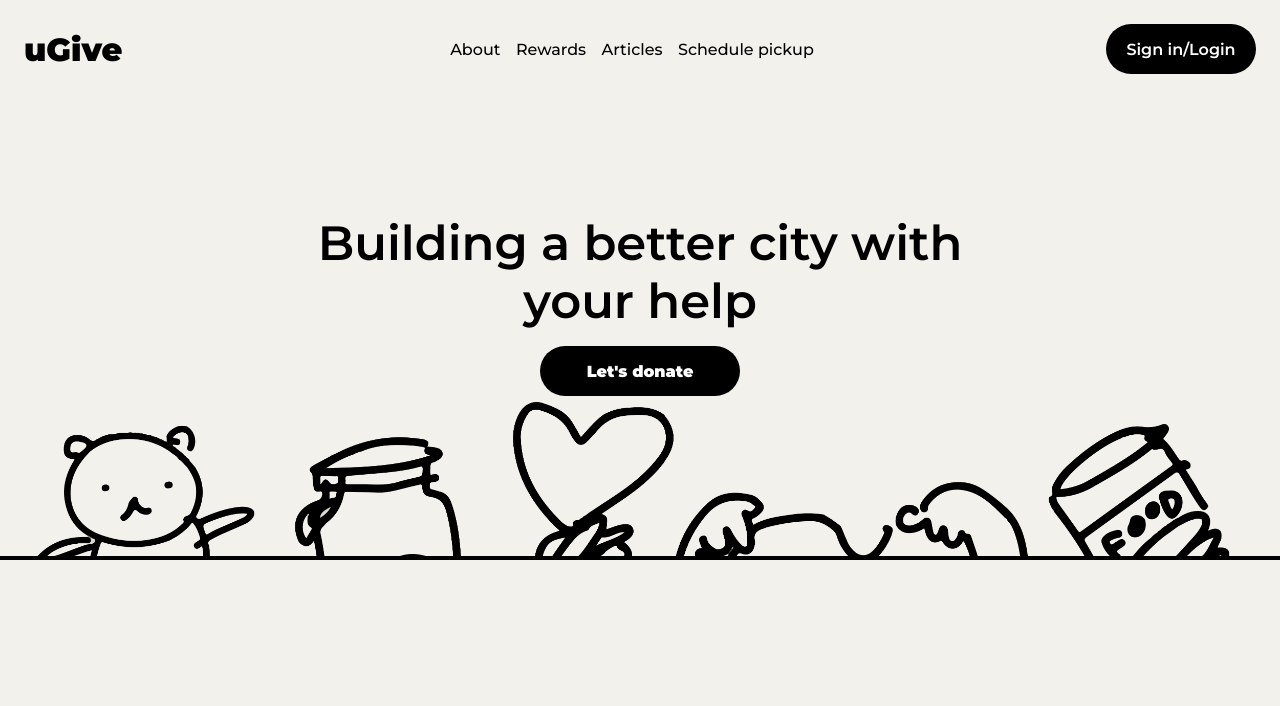
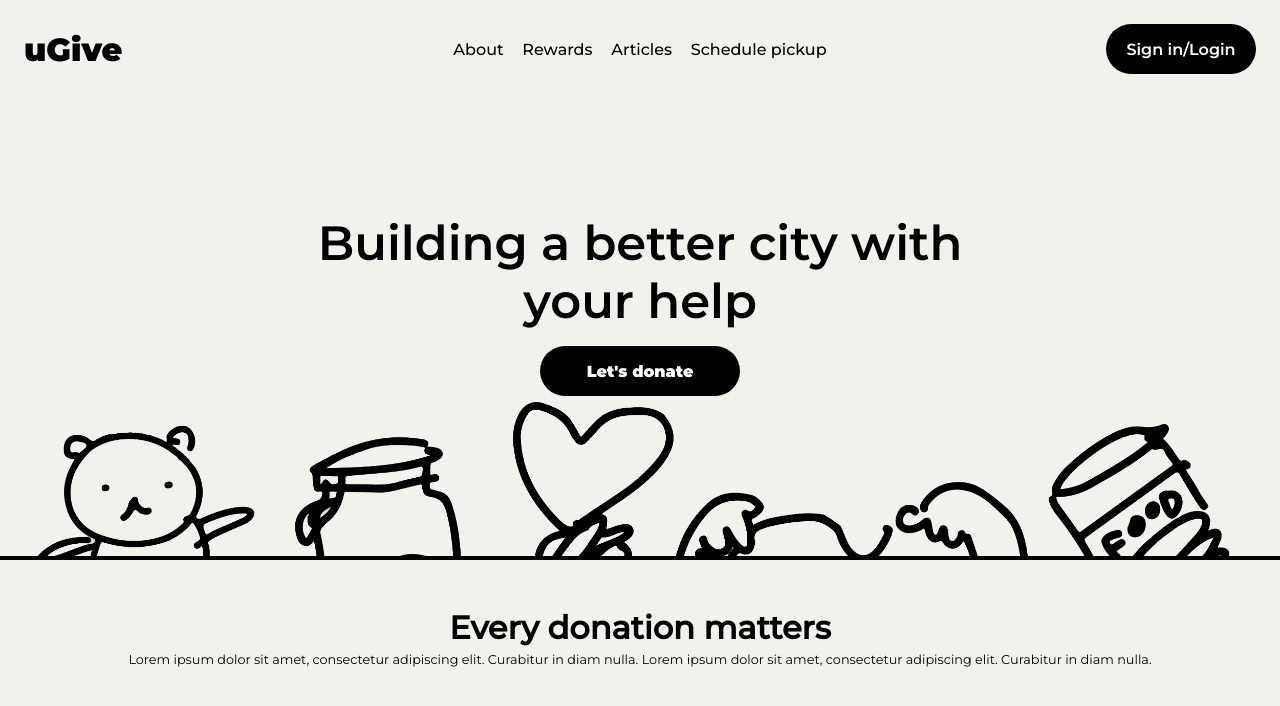
Before and after one commit to mcgoobie/Agile_Coursework2, a website: page views/index.html in a window 1280 px wide. Drawn offline with Linux system fonts and the light colour scheme.

Commit message:
_HomePage_DonationSec

```diff
--- a/public/css/style.scss
+++ b/public/css/style.scss
@@ -60,7 +60,6 @@ a {
     display: grid;
     justify-content: end;
     align-content: center;
-    padding-right: 1rem;
     width: 100%;
     .menu {
       width: 100%;
@@ -150,6 +149,7 @@ a {
   background-position-y: 7rem;
   background-repeat: no-repeat;
   position: relative;
+  margin-bottom: 3rem;
   &::after {
     content: "";
     position: absolute;
@@ -205,3 +205,31 @@ a {
     }
   }
 }
+
+// DONATION MATTERS SECTION
+.donationSection {
+  width: 100vw;
+  height: 400px;
+  &_desc {
+    text-align: center;
+    h1 {
+      font-family: "M-Medium";
+      font-size: 1.5rem;
+      text-align: center;
+      padding-bottom: 0.3rem;
+    }
+    p {
+      font-family: "M-Regular";
+      font-size: 0.8rem;
+    }
+  }
+
+  // Media queries
+  @include tablet-portrait {
+    &_desc {
+      h1 {
+        font-size: 2rem;
+      }
+    }
+  }
+}
--- a/views/index.html
+++ b/views/index.html
@@ -36,6 +36,7 @@
       </ul>
     </header>
     <!-- END OF HEADER -->
+
     <!-- HERO SECTION -->
     <section class="heroSection">
       <div class="heroSection_inner">
@@ -44,5 +45,18 @@
       </div>
     </section>
     <!-- END OF HERO SECTION -->
+
+    <!-- DONATION MATTERS SECTION -->
+    <section class="donationSection">
+      <div class="donationSection_desc">
+        <h1>Every donation matters</h1>
+        <p>
+          Lorem ipsum dolor sit amet, consectetur adipiscing elit. Curabitur in
+          diam nulla. Lorem ipsum dolor sit amet, consectetur adipiscing elit.
+          Curabitur in diam nulla.
+        </p>
+      </div>
+      <div class="donationSection_images"></div>
+    </section>
   </body>
 </html>
```
Also changed, not shown: public/css/style.css, 1 other file.
